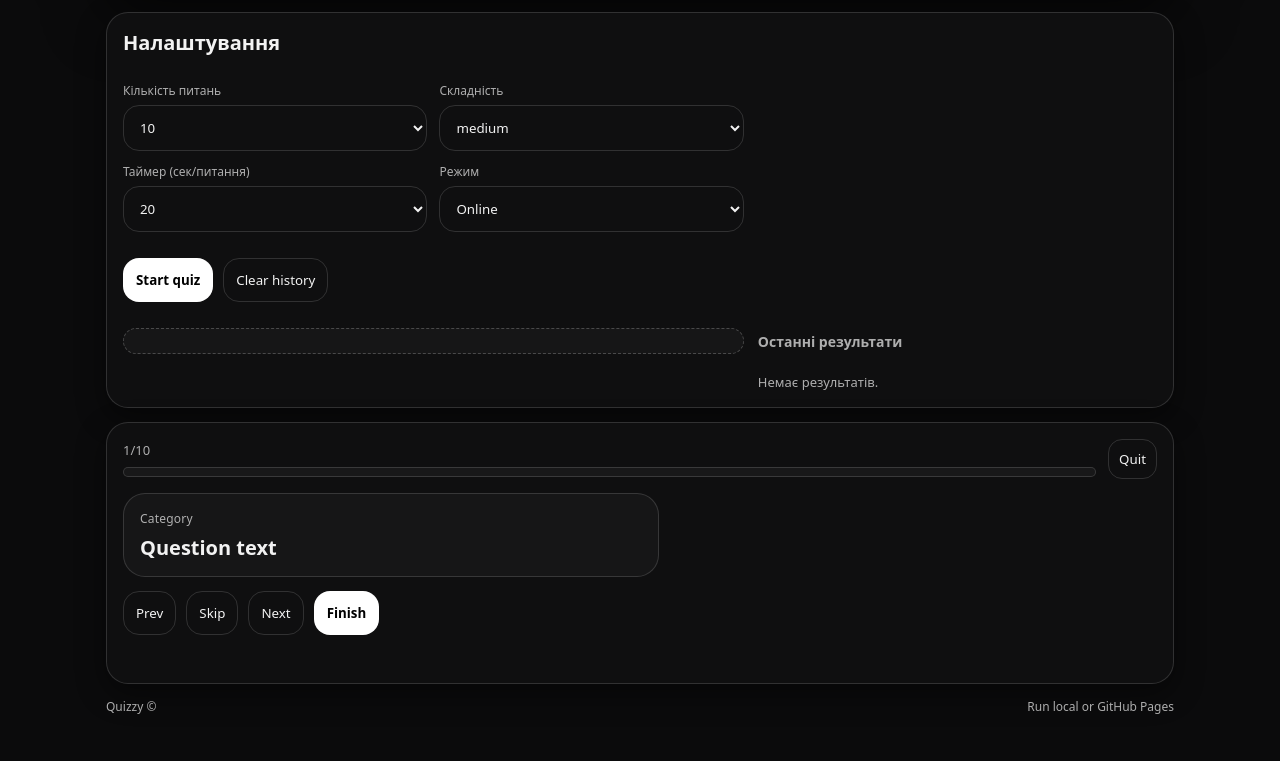
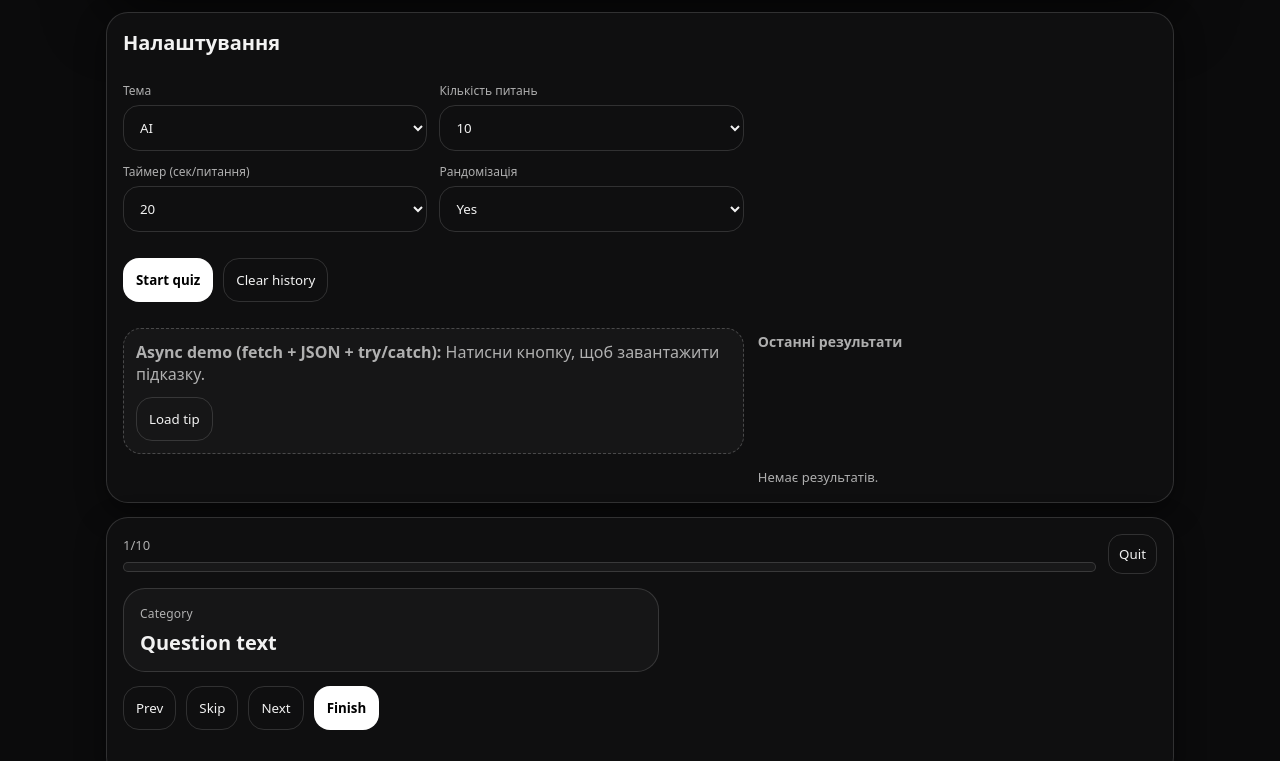
Before and after one commit to dvsqwx/Quizzy, a plain HTML site: page index.html in a window 1280 px wide. Shown: the part 127-888 px from the top of the page. Drawn offline with Linux system fonts and the light colour scheme.

Commit message:
Update index.html

```diff
--- a/index.html
+++ b/index.html
@@ -4,7 +4,7 @@
   <meta charset="UTF-8" />
   <meta name="viewport" content="width=device-width, initial-scale=1.0"/>
   <title>Quizzy</title>
-  <link rel="stylesheet" href="./styles.css"/>
+  <link rel="stylesheet" href="./styles.css">
 </head>
 <body>
   <div class="app">
@@ -13,14 +13,14 @@
         <div class="logo">Q</div>
         <div>
           <h1>Quizzy</h1>
-          <p class="sub">JavaScript quiz app  modules  async  localStorage</p>
+          <p class="sub">Topics only: AI / JavaScript / Movies • modules • localStorage • async demo</p>
         </div>
       </div>
 
       <div class="chips">
         <span class="chip">ES Modules</span>
-        <span class="chip">Async</span>
         <span class="chip">Map/Set</span>
+        <span class="chip">Async demo</span>
       </div>
     </header>
     <section id="screenSetup" class="card screen active">
@@ -28,20 +28,20 @@
 
       <div class="grid">
         <label class="field">
+          <span>Тема</span>
+          <select id="topic">
+            <option value="ai" selected>AI</option>
+            <option value="js">JavaScript</option>
+            <option value="movies">Фільми</option>
+          </select>
+        </label>
+
+        <label class="field">
           <span>Кількість питань</span>
           <select id="amount">
             <option value="5">5</option>
             <option value="10" selected>10</option>
             <option value="15">15</option>
-          </select>
-        </label>
-
-        <label class="field">
-          <span>Складність</span>
-          <select id="difficulty">
-            <option value="easy">easy</option>
-            <option value="medium" selected>medium</option>
-            <option value="hard">hard</option>
           </select>
         </label>
 
@@ -56,10 +56,10 @@
         </label>
 
         <label class="field">
-          <span>Режим</span>
-          <select id="mode">
-            <option value="online" selected>Online</option>
-            <option value="offline">local</option>
+          <span>Рандомізація</span>
+          <select id="shuffle">
+            <option value="yes" selected>Yes</option>
+            <option value="no">No</option>
           </select>
         </label>
       </div>
@@ -68,9 +68,12 @@
         <button id="startBtn" class="btn primary">Start quiz</button>
         <button id="clearHistoryBtn" class="btn ghost">Clear history</button>
       </div>
-
       <div class="note">
-        <b></b>
+        <b>Async demo (fetch + JSON + try/catch):</b>
+        <span id="tipText">Натисни кнопку, щоб завантажити підказку.</span>
+        <div class="row">
+          <button id="loadTipBtn" class="btn ghost">Load tip</button>
+        </div>
       </div>
 
       <h3 class="subtitle">Останні результати</h3>
@@ -123,7 +126,7 @@
 
     <footer class="foot">
       <span>Quizzy ©</span>
-      <span class="muted">Run local or GitHub Pages</span>
+      <span class="muted">Run via Live Server or GitHub Pages</span>
     </footer>
   </div>
 
```
